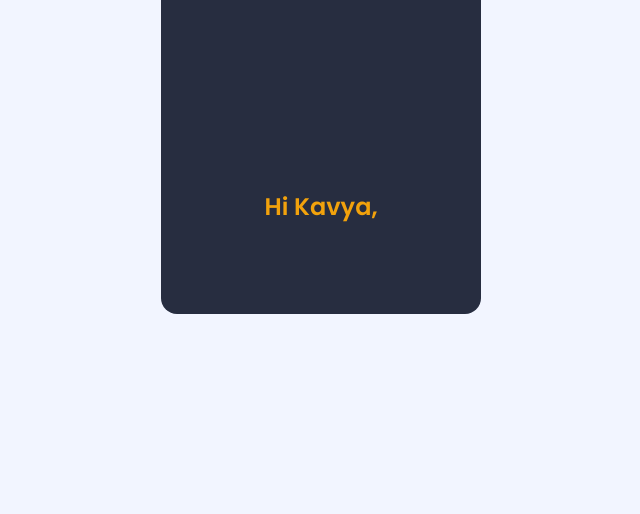
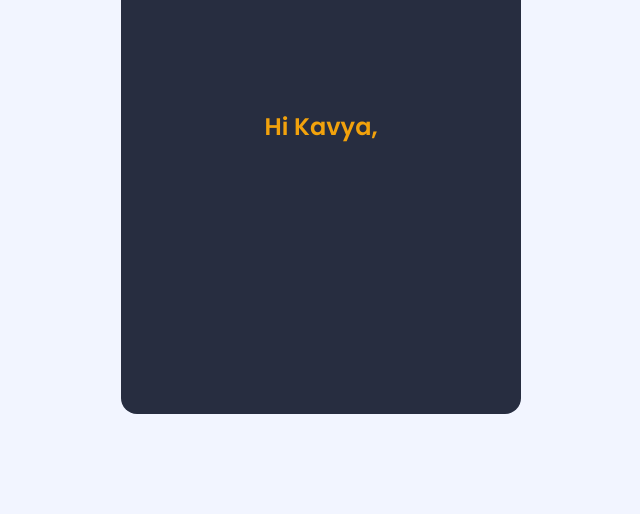
Before and after one commit to AbdulHakeem-FMAH/JaithriCard, a plain HTML site: page index.html in a window 1280 px wide. Shown: the part 286-800 px from the top of the page, without its empty margins (319-959 px from the left). Drawn offline with Linux system fonts and the light colour scheme.

Commit message:
Update styles.css

```diff
--- a/assets/css/styles.css
+++ b/assets/css/styles.css
@@ -50,13 +50,14 @@ img {
 }
 
 .card {
-  width: 320px;
-  height: 400px;
+  width: 400px;
+  height: 600px;
   background-color: var(--dark-color);
   border-radius: 1rem;
   padding: 4rem 2rem 0;
   color: var(--white-color);
   overflow-y: hidden;
+  cursor: pointer;
 }
 
 .card__img {
@@ -73,6 +74,7 @@ img {
 .card__title {
   font-size: var(--h1-font-size);
   color: var(--first-color);
+  margin-top: 20px;
   margin-bottom: .5rem;
 }
 
```
